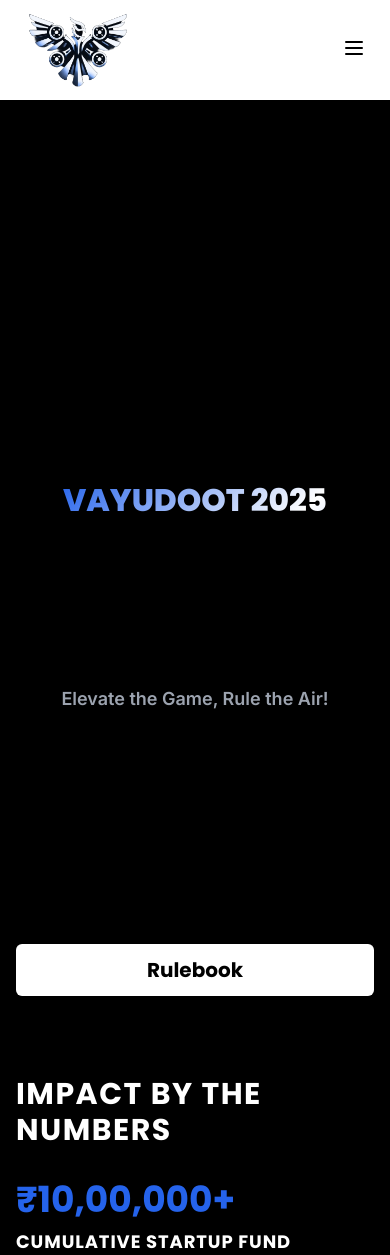
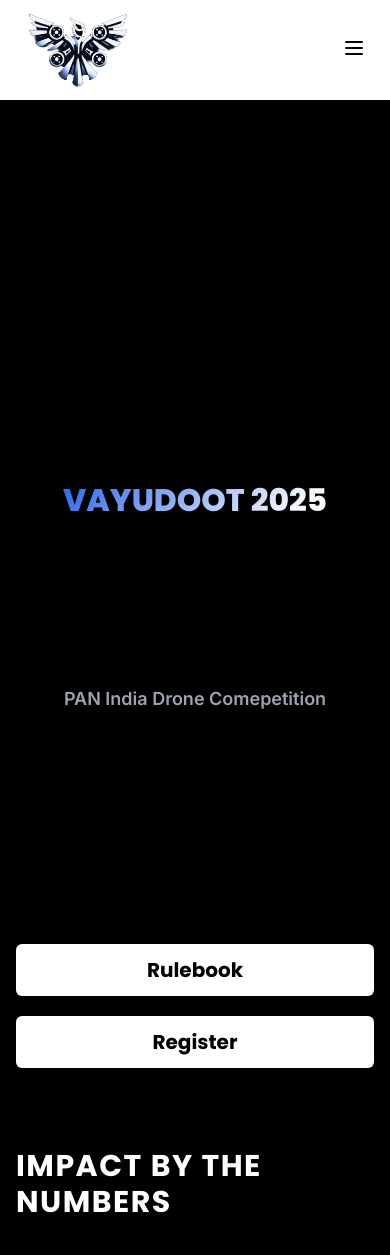
Before and after one commit to Devansh4971/Vayudoot, a Next.js app: page / in a window 390 px wide. Shown: the top 1255 px of the page. Built offline with nearby package versions, Linux system fonts and the light colour scheme.

Commit message:
added registration link in mobike view

```diff
--- a/src/app/components/hero/page.tsx
+++ b/src/app/components/hero/page.tsx
@@ -1,11 +1,13 @@
 "use client"
 
 import GradientText from "../heading/heading"
+import { useRouter } from "next/navigation"
 
 
 export default function Hero() {
+    const Router = useRouter()
     return (
-        <main className="bg-black text-white xl:bg-black">
+        <main className="bg-black text-white xl:bg-black 2xl:bg-black">
             <div className="container mx-auto px-4">
                 <section className=" font-inter">
                     <section className="mb-16 md:mb-12">
@@ -15,19 +17,26 @@
                                     <GradientText />
                                 </div>
                                 <div className="w-full text-center">
-                                    <p className="font-inter font-semibold text-gray-400 text-lg sm:text-xl md:text-2xl lg:text-4xl ">
-                                        Elevate the Game, Rule the Air!
+                                    <p className="font-inter font-semibold text-gray-400 text-lg sm:text-lg md:text-2xl lg:text-4xl ">
+                                        PAN India Drone Comepetition
                                     </p>
                                 </div>
+
                             </section>
                         </div>
-                        <div className="flex flex-col sm:flex-row justify-center items-center  sm:space-y-0 sm:space-x-4 ">
+                        <div className="flex flex-col gap-y-5 sm:flex-row justify-center items-center  sm:space-y-0 sm:space-x-4 ">
 
                             <button
                                 onClick={(e) => window.open("/R1.pdf", "_blank")}
                                 className="w-full px-[7rem] sm:w-auto  py-3 font-bold text-xl  rounded-md bg-white text-black hover:bg-gray-200 transition-colors"
                             >
                                 Rulebook
+                            </button>
+                            <button
+                                onClick={(e) => Router.push("https://forms.gle/Y2YXGXPYFUwNuSzVA")}
+                                className="w-full px-[7rem] sm:w-auto  py-3 font-bold text-xl md:hidden lg:hidden rounded-md bg-white text-black hover:bg-gray-200 transition-colors"
+                            >
+                                Register
                             </button>
                         </div>
                     </section>
--- a/src/app/components/sponsers/page.tsx
+++ b/src/app/components/sponsers/page.tsx
@@ -6,7 +6,7 @@
 const sponsors = [
     {
         name: 'AICTE-IDEA Lab',
-        imageUrl:'/idea.png',
+        imageUrl:'/idea_lab1.png',
         websiteUrl: 'https://www.meity.gov.in/',
 
     },
```
Also changed, not shown: public/idea_lab1.png (added).
